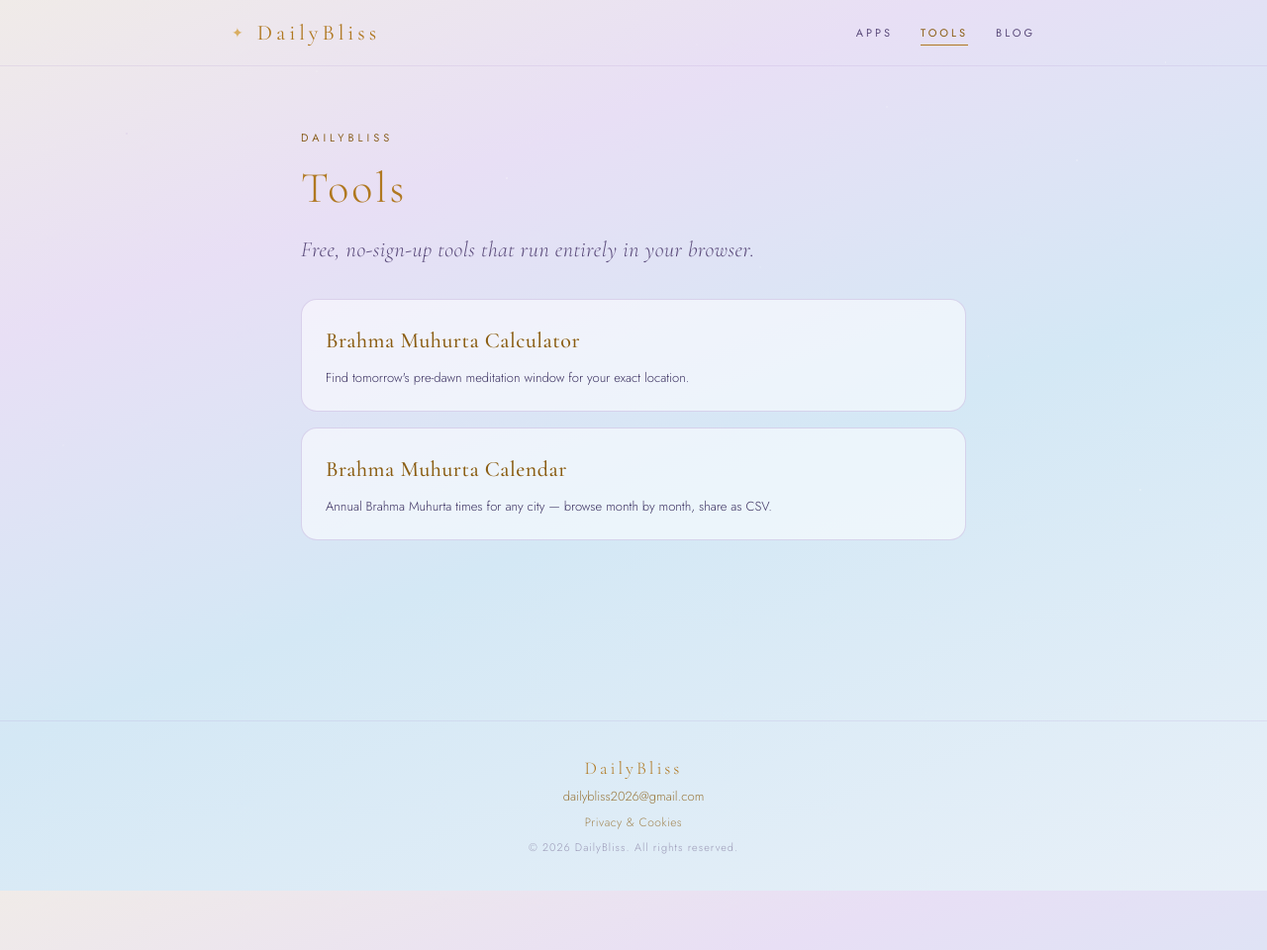
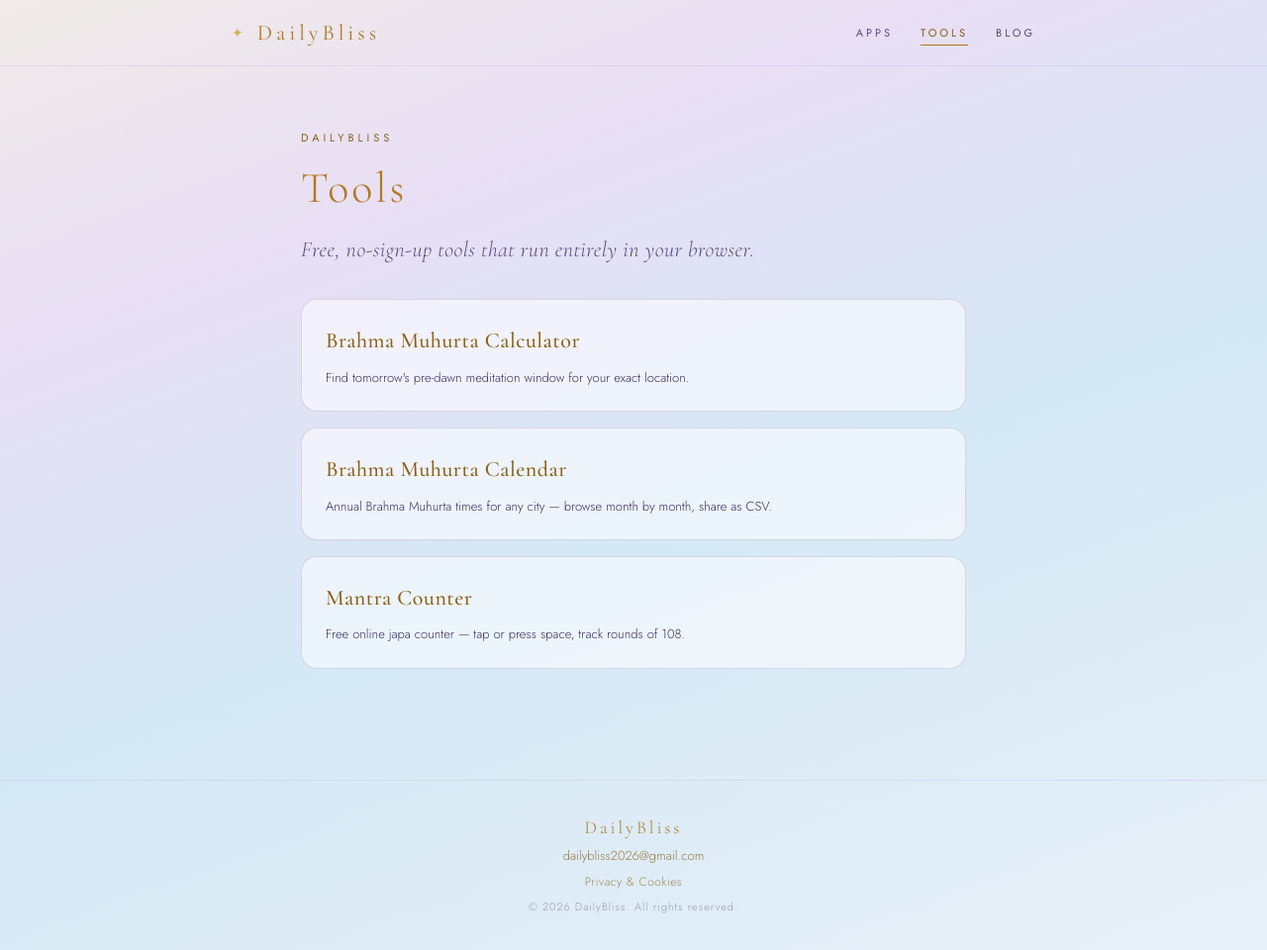
Before and after one commit to dailybliss/dailybliss.github.io, a Jekyll site: the page built from tools/index.html, in a window 1280 px wide. Shown: the whole page at 99% size. Built offline with Jekyll 4.4.1, drawn with Linux system fonts in a browser that asks for light colours.

Commit message:
Update index.html

```diff
--- a/tools/index.html
+++ b/tools/index.html
@@ -24,5 +24,11 @@ description: Free interactive tools for your spiritual practice.
         <p>Annual Brahma Muhurta times for any city — browse month by month, share as CSV.</p>
       </a>
     </li>
+    <li>
+      <a href="{{ '/tools/mantra-counter/' | relative_url }}">
+        <h3>Mantra Counter</h3>
+        <p>Free online japa counter — tap or press space, track rounds of 108.</p>
+      </a>
+    </li>
   </ul>
 </article>
```
